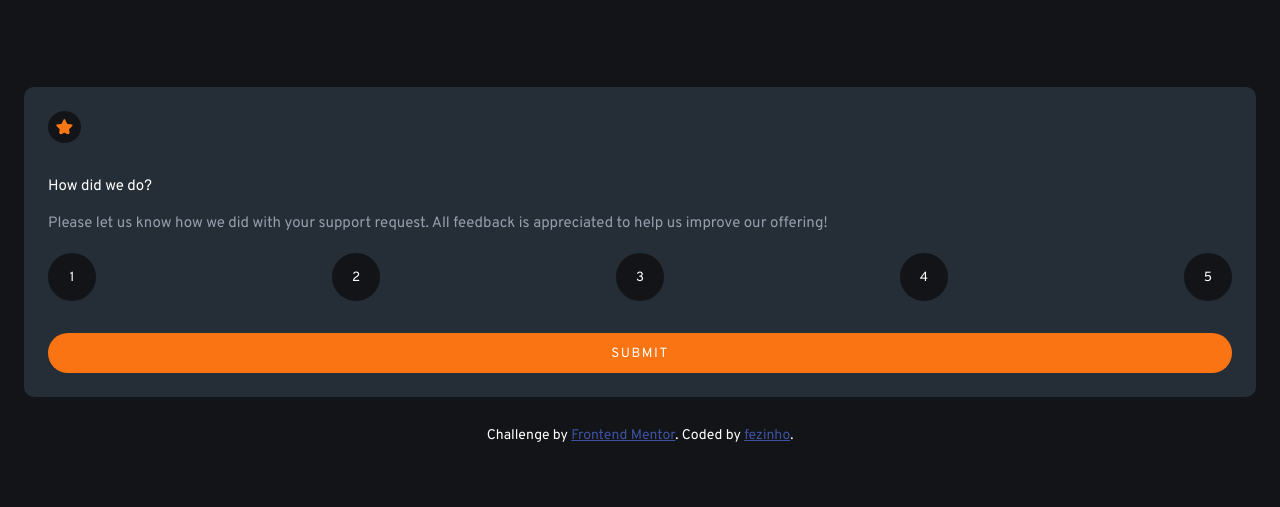
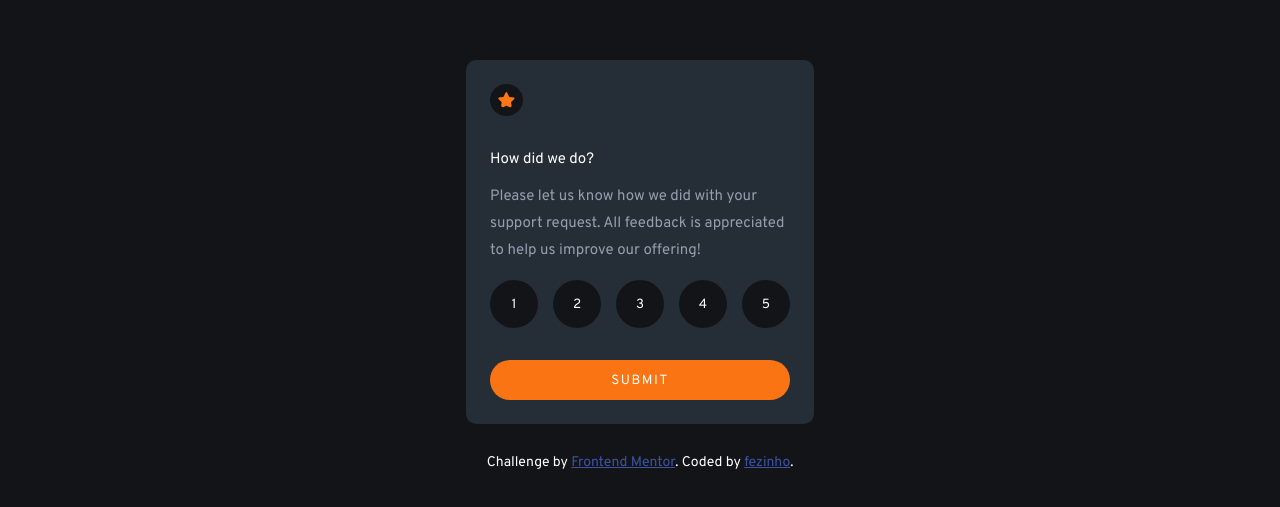
Before and after one commit to dopezinho/interactive-rating-component, a plain HTML site: page index.html in a window 1280 px wide. Shown: the part 159-666 px from the top of the page. Drawn offline with Linux system fonts and the light colour scheme.

Commit message:
max-width set

```diff
--- a/style.css
+++ b/style.css
@@ -71,6 +71,7 @@ body {
     flex-direction: column;
     justify-content: center;
     min-height: 100vh;
+    align-items: center;
 }
 
 button {
@@ -86,6 +87,7 @@ p {
     background-color: var(--dark-blue);
     padding: 1.5rem;
     border-radius: 0.625rem;
+    max-width: 300px;
 }
 
 .main-container img {
```
